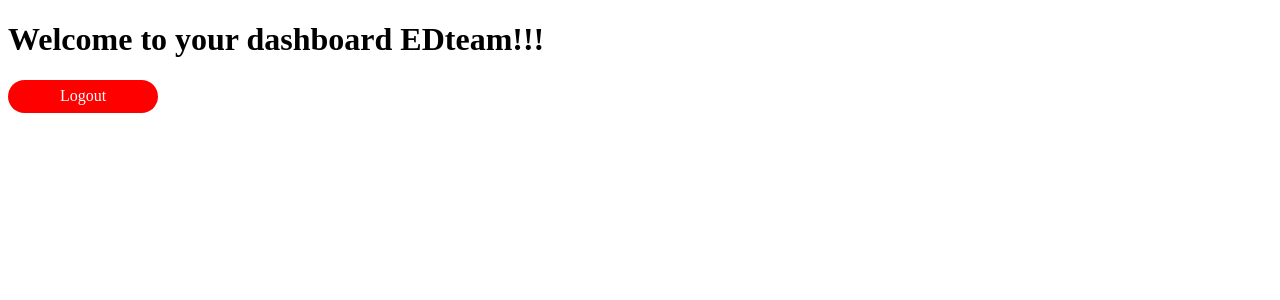
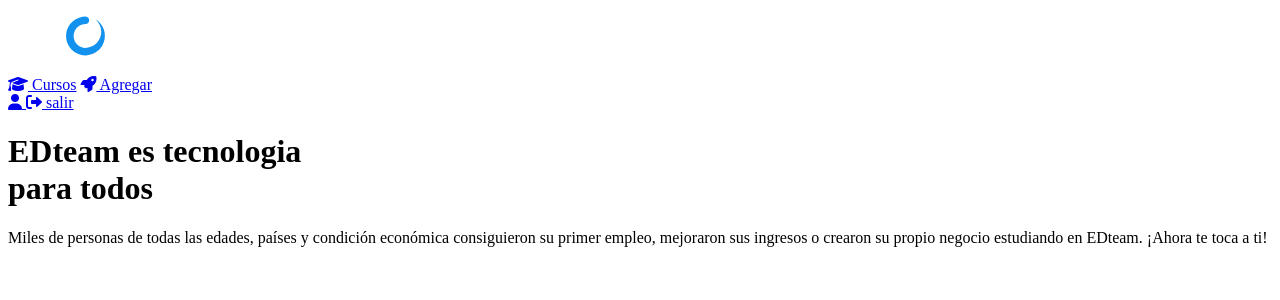
Before and after one commit to MiguelBohorquezLopez98/PracticaFlask, a Flask app: page /dashboard in a window 1280 px wide. Shown: the top 300 px of the page. Run offline with Flask 3, Linux system fonts and the light colour scheme; the visitor is signed in with stand-in values (Sample User, id 1); some libraries are stand-ins or nearby versions.

Commit message:
Agregando dashboard.html

```diff
--- a/templates/dashboard.html
+++ b/templates/dashboard.html
@@ -1,33 +1,9 @@
-<!DOCTYPE html>
-<html lang="en">
-<head>
-    <meta charset="UTF-8">
-    <meta http-equiv="X-UA-Compatible" content="IE=edge">
-    <meta name="viewport" content="width=device-width, initial-scale=1.0">
-    <title>Dashboard | EDteam</title>
-    <style>
-        .logout {
-            width: 150px;
-            height: 33px;
-            color: white;
-            background-color: red;
-            border-radius: 25px;
-        }
-        .logout a {
-            display: flex;
-            justify-content: center;
-            align-items: center;
-            width: 100%;
-            height: 100%;
-            color: white;
-            text-decoration: none;
-        }
-    </style>
-</head>
-<body>
-    <h1>Welcome {{ current_user.firstname }} {{ current_user.lastname }} to your dashboard EDteam!!!</h1>
-    <div class="logout">
-        <a href="{{ url_for('logout') }}">Logout</a>
-    </div>
-</body>
-</html>
+{% extends 'dashboard_base.html' %}
+
+{% block body_content %}
+<div class="dashboard-content">
+    <h1>EDteam es <span>tecnologia <br> para todos</span></h1>
+    <p>Miles de personas de todas las edades, países y condición económica consiguieron su primer empleo, mejoraron sus
+        ingresos o crearon su propio negocio estudiando en EDteam. ¡Ahora te toca a ti!</p>
+</div>
+{% endblock body_content %}
```
